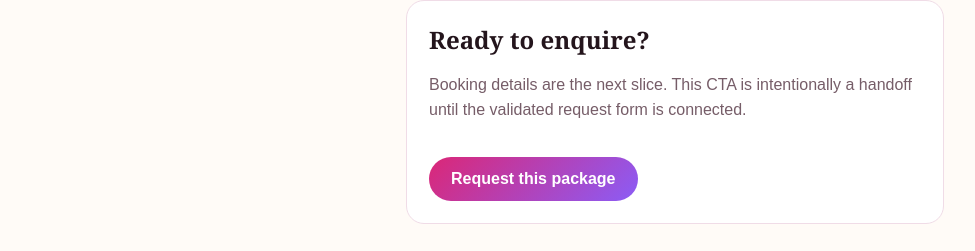
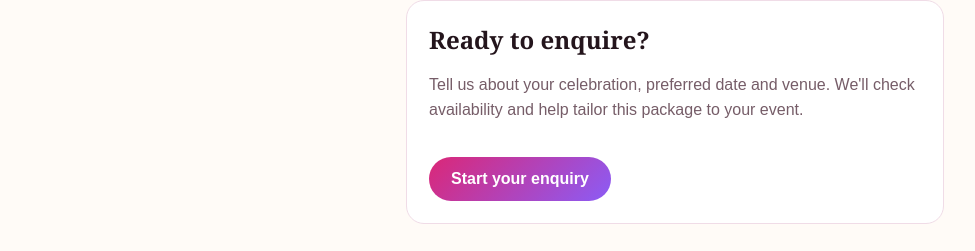
Before and after one commit to udaykanttiwari28-arch/Baloon-and-bliss, a Next.js app: page /catalogue/classic-setup in a window 1280 px wide. Shown: the part 974-1225 px from the top of the page, without its empty margins (262-1237 px from the left). Built offline with nearby package versions, Linux system fonts and the light colour scheme; no server answers.

Commit message:
Remove development wording from package page

```diff
--- a/app/catalogue/[slug]/page.tsx
+++ b/app/catalogue/[slug]/page.tsx
@@ -42,8 +42,8 @@ export default async function ProductPage({ params }: { params: Promise<{ slug:
           </ul>
           <div id="request-booking" className="request-card">
             <h2>Ready to enquire?</h2>
-            <p>Booking details are the next slice. This CTA is intentionally a handoff until the validated request form is connected.</p>
-            <Link className="button" href={`/booking?product=${product.slug}`}>Request this package</Link>
+            <p>Tell us about your celebration, preferred date and venue. We&apos;ll check availability and help tailor this package to your event.</p>
+            <Link className="button" href={`/booking?product=${product.slug}`}>Start your enquiry</Link>
           </div>
         </section>
       </div>
```
